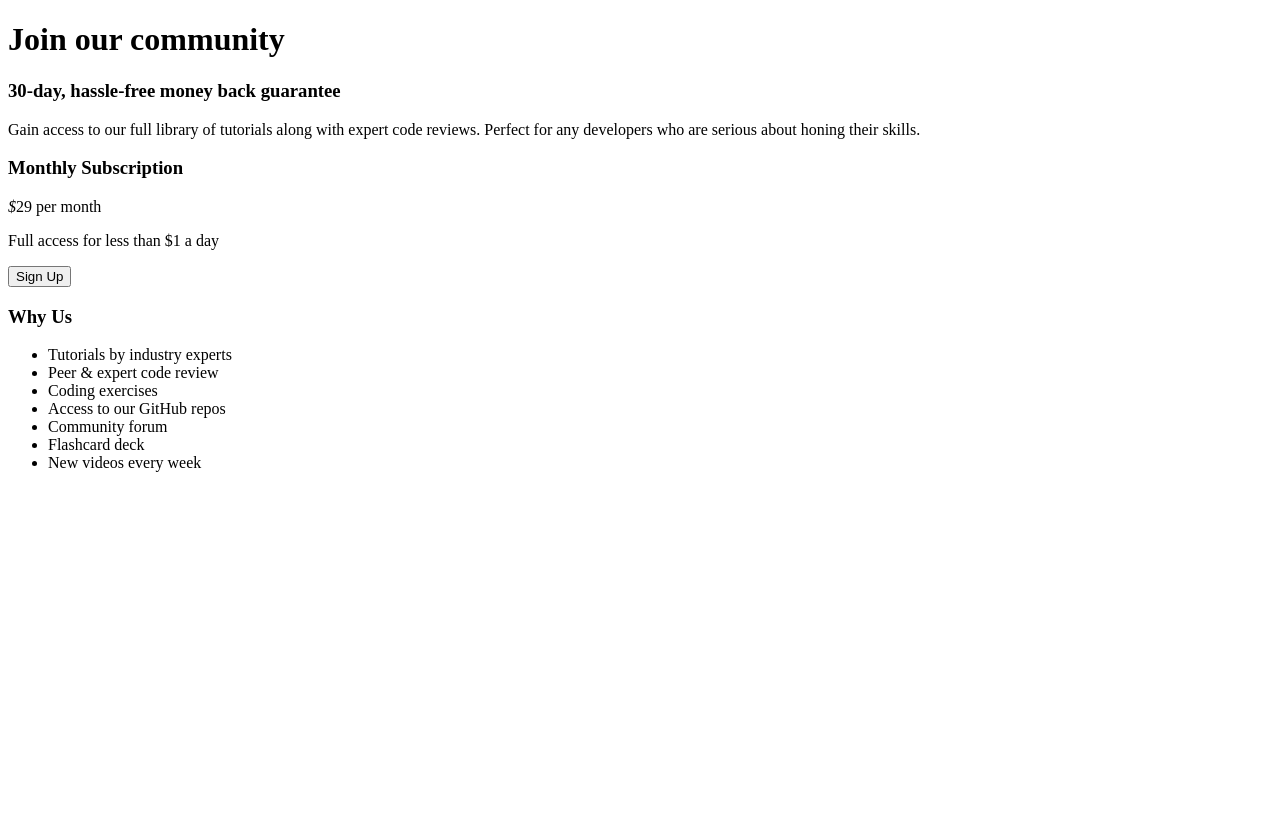
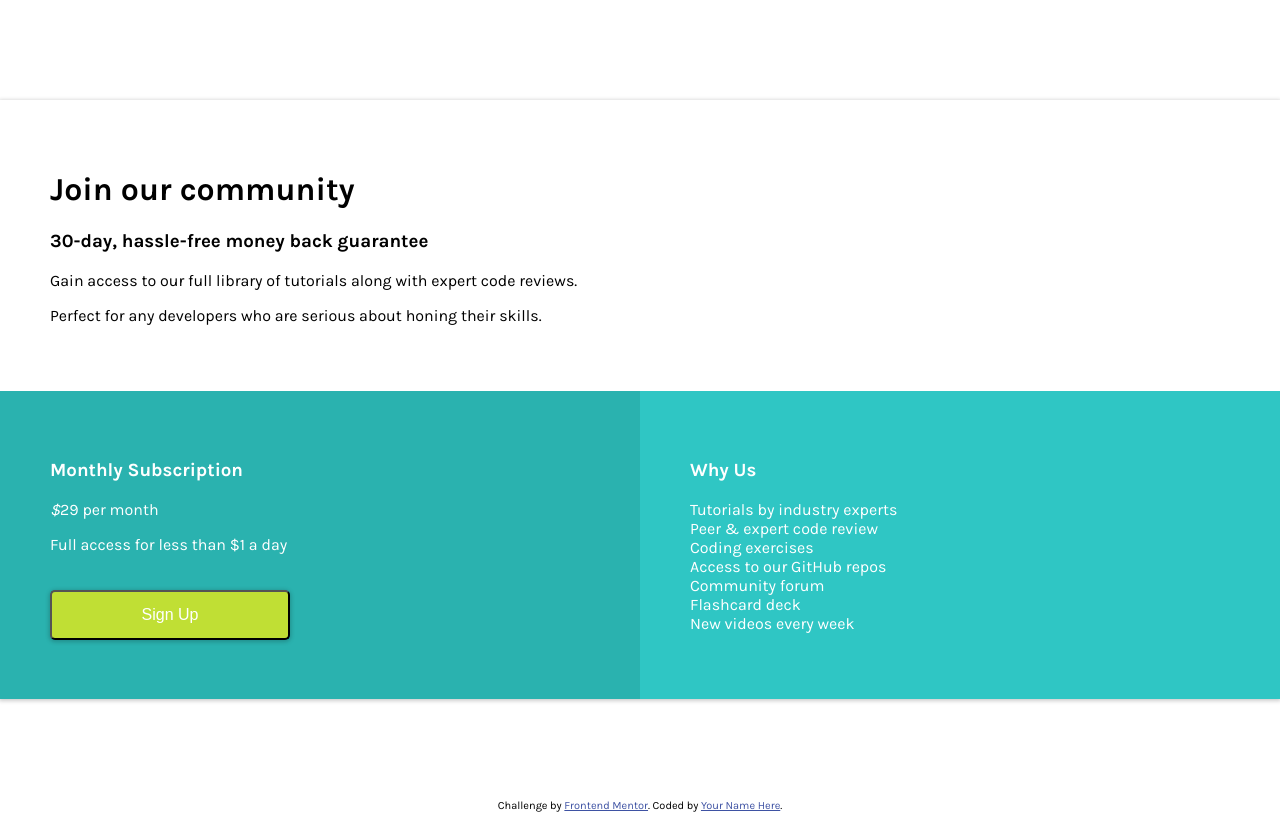
Before and after one commit to danielhopler/single-price-grid, a plain HTML site: page index.html in a window 1280 px wide. Before the commit the page ends 800 px from the top, so only its background shows below. Drawn offline with Linux system fonts and the light colour scheme.

Commit message:
adding basic styles

```diff
--- a/index.html
+++ b/index.html
@@ -5,7 +5,8 @@
   <meta name="viewport" content="width=device-width, initial-scale=1.0"> <!-- displays site properly based on user's device -->
   <link rel="stylesheet" href="styles.css">
   <link rel="icon" type="image/png" sizes="32x32" href="./images/favicon-32x32.png">
-
+  <link rel="preconnect" href="https://fonts.gstatic.com">
+<link href="https://fonts.googleapis.com/css2?family=Karla:wght@400;700&display=swap" rel="stylesheet">
   <title>Frontend Mentor | Single Price Grid Component</title>
 
   <!-- Feel free to remove these styles or customise in your own stylesheet 👍 -->
@@ -15,12 +16,12 @@
   </style>
 </head>
 <body>
-  <div class="container">
+  <div class="container clearfix">
     <header>
       <h1>Join our community</h1>
       <h3>30-day, hassle-free money back guarantee</h3>
-      <p>Gain access to our full library of tutorials along with expert code reviews.
-      Perfect for any developers who are serious about honing their skills.</p>
+      <p>Gain access to our full library of tutorials along with expert code reviews.</p>
+      <p>Perfect for any developers who are serious about honing their skills.</p>
     </header>
     <section>
       <h3>Monthly Subscription</h3>
@@ -42,13 +43,13 @@
     </aside>
   </div>
 
-  <!--
+
   <footer>
     <p class="attribution">
       Challenge by <a href="https://www.frontendmentor.io?ref=challenge" target="_blank">Frontend Mentor</a>.
       Coded by <a href="#">Your Name Here</a>.
     </p>
   </footer>
-  -->
+
 </body>
 </html>
--- a/styles.css
+++ b/styles.css
@@ -0,0 +1,106 @@
+html {
+    box-sizing: border-box;
+}
+*, *:before, *:after {
+    box-sizing: inherit;
+}
+
+.clearfix:after {
+    content: "";
+    display: table;
+    clear: both;
+}
+
+body {
+    margin: 0;
+    padding: 0;
+    font-family: 'Karla', sans-serif;
+}
+
+.container {
+    max-width: 1440px;
+    background: #FFF;
+    margin: 100px auto;
+    box-shadow: 0 1px 4px 1px rgba(0,0,0,0.2);
+    transition: 0.3s;
+
+}
+
+header {
+    background: white;
+    width: 100%;
+    padding: 50px;
+}
+
+section {
+    background: hsl(179, 62%, 43%);
+    color: white;
+    padding: 50px;
+    padding-bottom: 59px;
+    float: left;
+    width: 50%;
+}
+
+aside {
+    background: hsl(179, 62%, 48%);
+    color: white;
+    padding: 50px;
+    width: 50%;
+    float: left;
+}
+
+aside ul {
+    list-style-type:none;
+    margin-left: -40px;
+}
+
+button {
+    font-size: 16px;
+    margin-top: 20px;
+    background: hsl(71, 73%, 54%);
+    box-shadow: 0 1px 4px 1px rgba(0,0,0,0.2);
+    transition: 0.3s;
+    border-radius: 5px;
+    height: 50px;
+    width: 240px;
+    color: #FFF;
+}
+
+
+
+
+
+/*
+# Front-end Style Guide
+
+## Layout
+
+The designs were created to the following widths:
+Cyan: hsl(179, 62%, 43%)
+- Mobile: 375px
+- Desktop: 1440px
+
+## Colors
+
+### Primary
+
+- Cyan: hsl(179, 62%, 43%)
+- Bright Yellow: hsl(71, 73%, 54%)
+
+### Neutral
+
+- Light Gray: hsl(204, 43%, 93%)
+- Grayish Blue: hsl(218, 22%, 67%)
+
+## Typography
+
+### Body Copy
+
+- Font size: 16px
+
+### Font
+
+- Family: [Karla](https://fonts.google.com/specimen/Karla)
+- Weights: 400, 700
+
+*/
```
